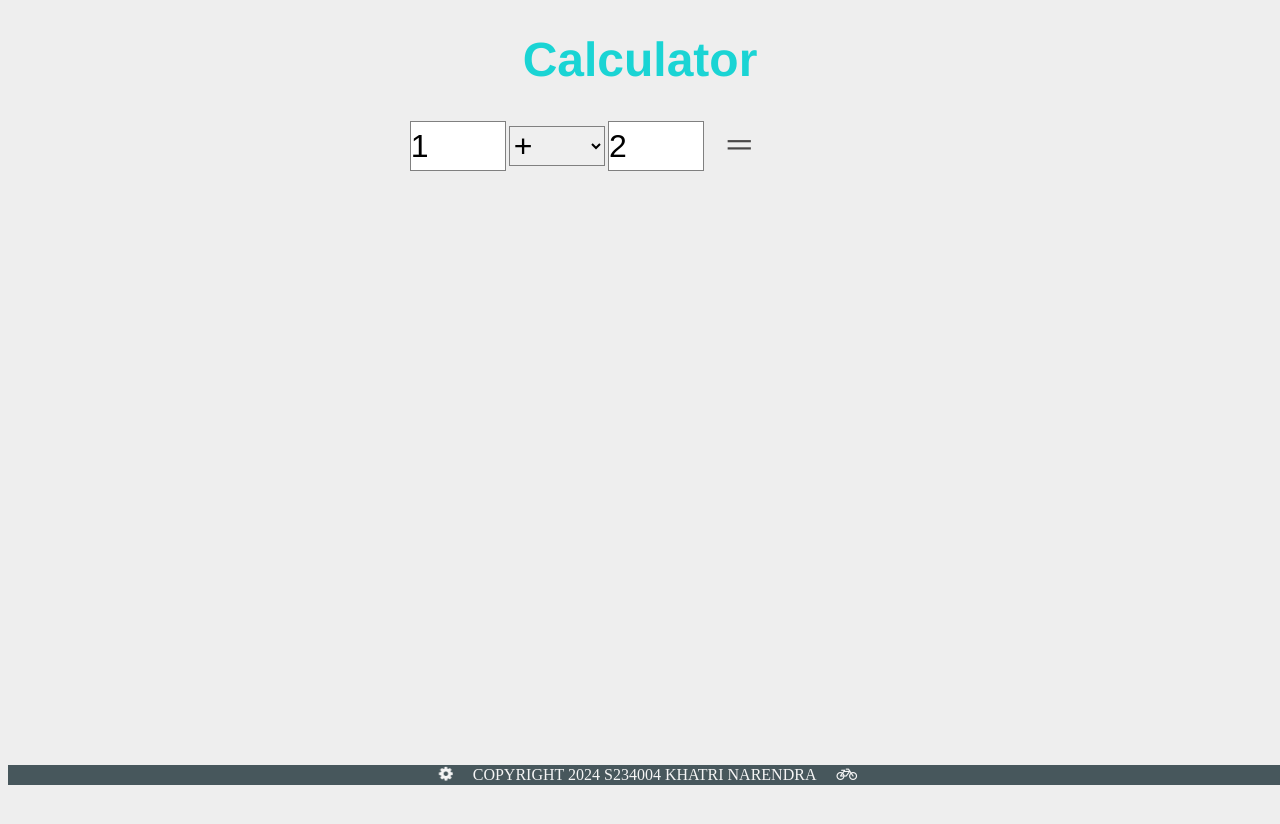
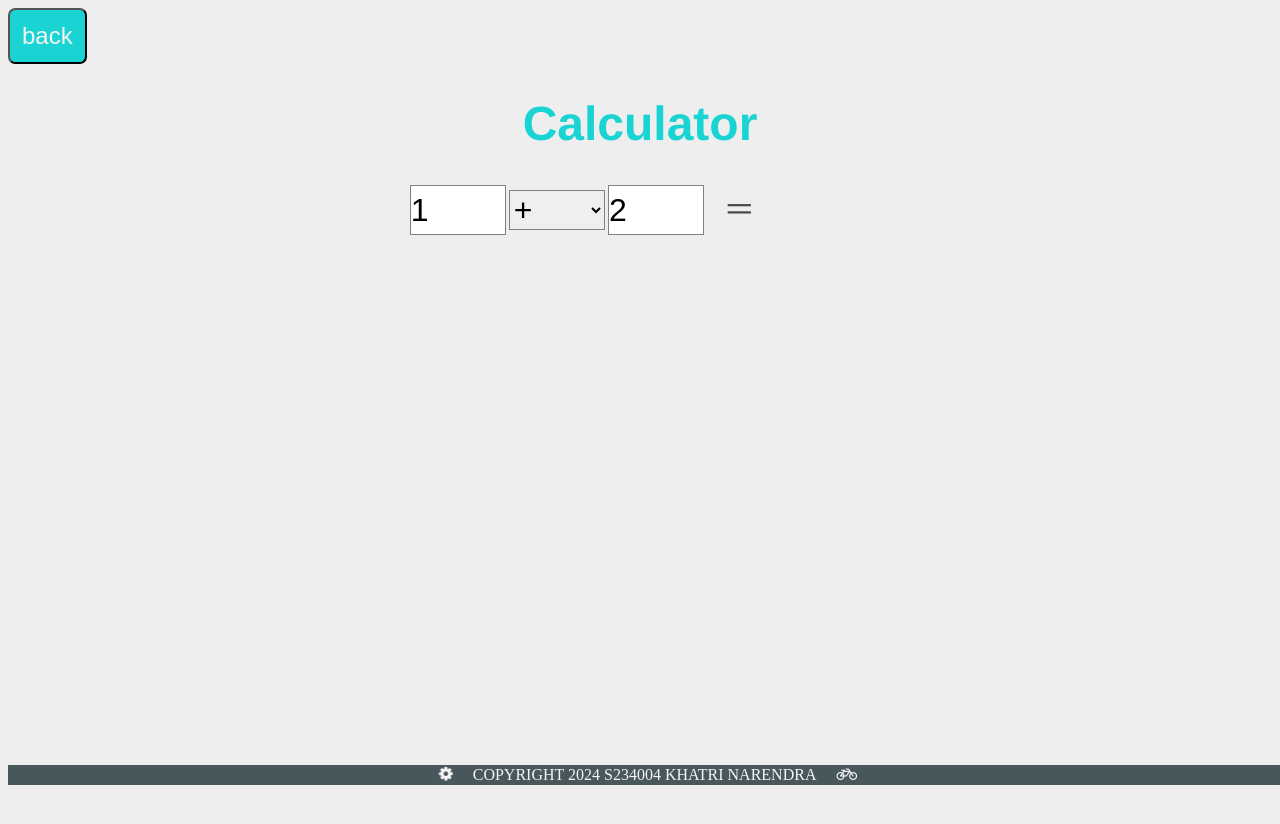
Before and after one commit to KhatriNarendra77/MobileApp, a plain HTML site: page 01_calculator/calculator.html in a window 1280 px wide. Drawn offline with Linux system fonts and the light colour scheme.

Commit message:
Add files via upload

```diff
--- a/01_calculator/calculator.html
+++ b/01_calculator/calculator.html
@@ -17,6 +17,9 @@
   </head>
 
   <body>
+     <div class="back">
+    <button id="btn99" type="button" onclick="history.back()">back</button>
+  </div>
     <header>
       <h1>Calculator</h1>
     </header>
--- a/01_calculator/css/calculator.css
+++ b/01_calculator/css/calculator.css
@@ -135,6 +135,19 @@ footer> p {
   margin-left: 1em;
   margin-right: 1em;
 }
+.back {
+  text-align: left;
+}
+
+#btn99 {
+  padding: 0.5em;
+  border-radius: 0.3em;
+  color: whitesmoke;
+  font-size: 1.5em;
+  background: rgb(26, 212, 212);
+  cursor: pointer;
+  /*カーソルをポインターの形（かたち）にする*/
+}
 
 /*******************************************************/
 /* レスポンシブ対応　メディアクエリを使ってCSSを切り替える */
```
